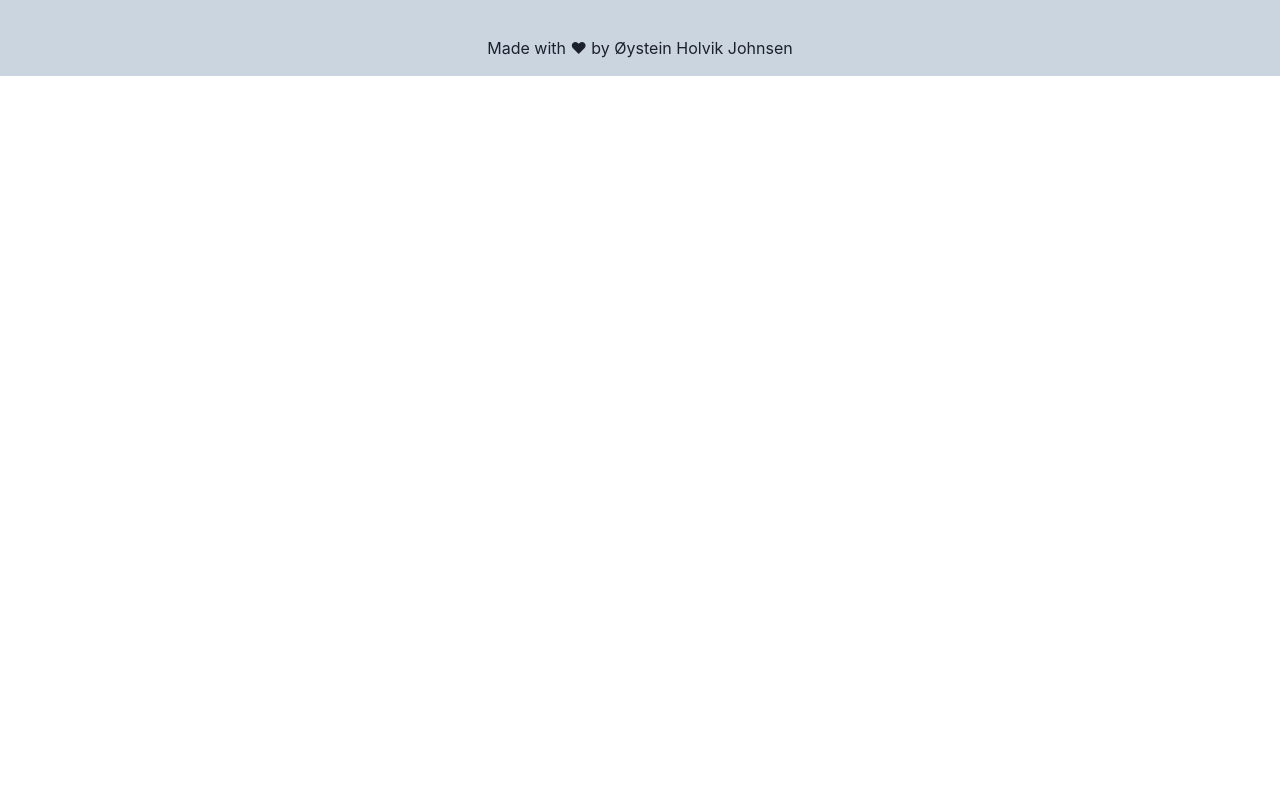
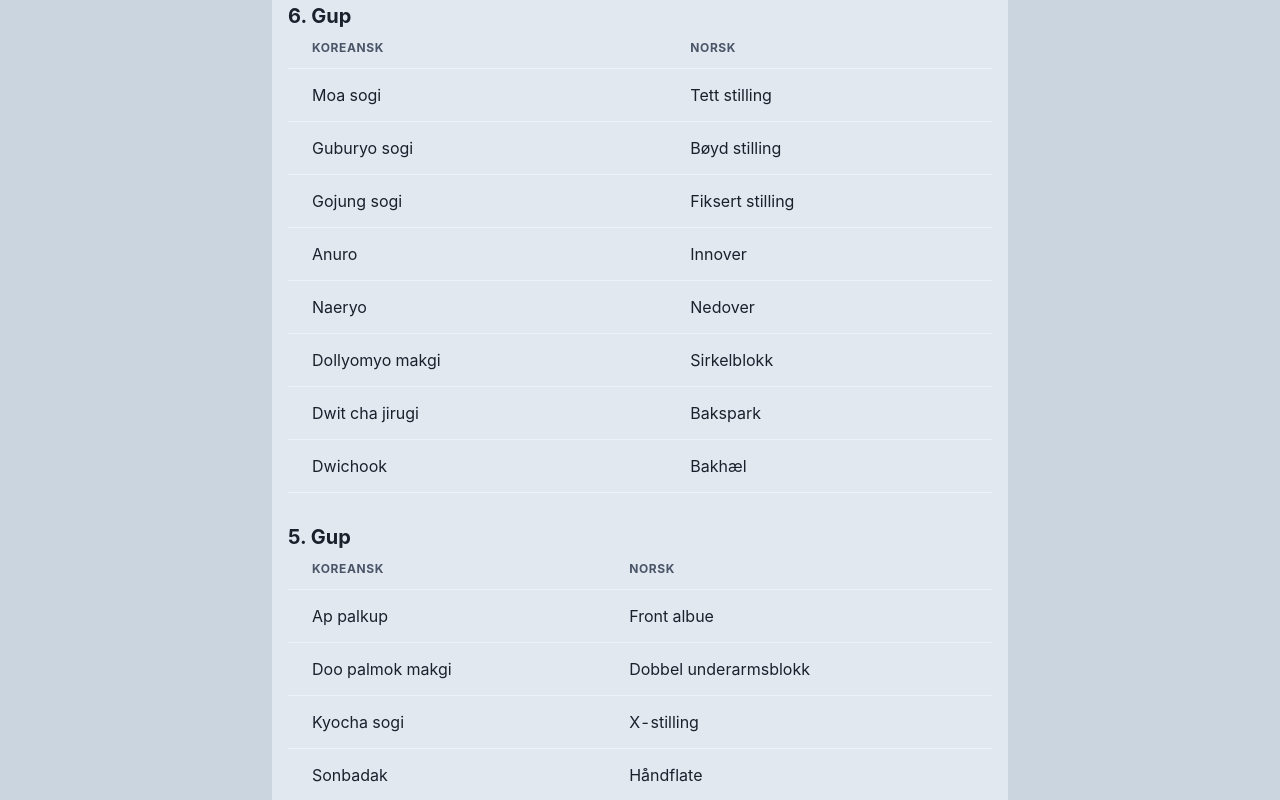
Before and after one commit to ohjohnsen/taekwondo-quiz-web, a React (Create React App) app: page /terminology in a window 1280 px wide. Shown: the part 3920-4720 px from the top of the page. Before the commit the page ends 3996 px from the top, so only its background shows below. Built offline with nearby package versions, Linux system fonts and the light colour scheme; the HTML template or start-up script is replaced by a standard one.

Commit message:
Adding terminology for 6. Gup and 5. Gup

```diff
--- a/src/assets/terminologies.js
+++ b/src/assets/terminologies.js
@@ -319,4 +319,69 @@ export const terminologies = [
     korean: "Sun",
     belt: "7-gup"
   },
+  {
+    norwegian: "Tett stilling",
+    korean: "Moa sogi",
+    belt: "6-gup"
+  },
+  {
+    norwegian: "Bøyd stilling",
+    korean: "Guburyo sogi",
+    belt: "6-gup"
+  },
+  {
+    norwegian: "Fiksert stilling",
+    korean: "Gojung sogi",
+    belt: "6-gup"
+  },
+  {
+    norwegian: "Innover",
+    korean: "Anuro",
+    belt: "6-gup"
+  },
+  {
+    norwegian: "Nedover",
+    korean: "Naeryo",
+    belt: "6-gup"
+  },
+  {
+    norwegian: "Sirkelblokk",
+    korean: "Dollyomyo makgi",
+    belt: "6-gup"
+  },
+  {
+    norwegian: "Bakspark",
+    korean: "Dwit cha jirugi",
+    belt: "6-gup"
+  },
+  {
+    norwegian: "Bakhæl",
+    korean: "Dwichook",
+    belt: "6-gup"
+  },
+  {
+    norwegian: "Front albue",
+    korean: "Ap palkup",
+    belt: "5-gup"
+  },
+  {
+    norwegian: "Dobbel underarmsblokk",
+    korean: "Doo palmok makgi",
+    belt: "5-gup"
+  },
+  {
+    norwegian: "X-stilling",
+    korean: "Kyocha sogi",
+    belt: "5-gup"
+  },
+  {
+    norwegian: "Håndflate",
+    korean: "Sonbadak",
+    belt: "5-gup"
+  },
+  {
+    norwegian: "To-steg sparring",
+    korean: "Ibo matsogi",
+    belt: "5-gup"
+  },
 ];
--- a/src/components/BeltMultiSelect.jsx
+++ b/src/components/BeltMultiSelect.jsx
@@ -1,7 +1,7 @@
 
-import { Select } from "chakra-react-select";
-import { BeltSelectOptions } from './Constants';
-import { Box } from "@chakra-ui/react";
+import { Select } from 'chakra-react-select';
+import { BeltSelectOptions } from './constants';
+import { Box } from '@chakra-ui/react';
 
 const BeltMultiSelect = props => {
   const { onChange } = props;
--- a/src/components/Constants.jsx
+++ /dev/null
@@ -1,29 +0,0 @@
-export const BeltSelectOptions = [
-  {
-    label: "10. Gup",
-    value: "10-gup",
-  },
-  {
-    label: "9. Gup",
-    value: "9-gup",
-  },
-  {
-    label: "8. Gup",
-    value: "8-gup",
-  },
-  {
-    label: "7. Gup",
-    value: "7-gup",
-  },
-];
-
-export const LanguageSelectOptions = [
-  {
-    label: "Koreansk til norsk",
-    value: "koreanToNorwegian",
-  },
-  {
-    label: "Norsk til koreansk",
-    value: "norwegianToKorean",
-  },
-];
--- a/src/components/NavLink.jsx
+++ b/src/components/NavLink.jsx
@@ -1,6 +1,5 @@
-import { Box } from "@chakra-ui/react";
-import { Link } from "react-router-dom";
-import React from "react";
+import { Box } from '@chakra-ui/react';
+import React from 'react';
 
 const NavLink = props => {
   const { children } = props;
--- /dev/null
+++ b/src/components/constants.js
@@ -0,0 +1,37 @@
+export const BeltSelectOptions = [
+  {
+    label: "10. Gup",
+    value: "10-gup",
+  },
+  {
+    label: "9. Gup",
+    value: "9-gup",
+  },
+  {
+    label: "8. Gup",
+    value: "8-gup",
+  },
+  {
+    label: "7. Gup",
+    value: "7-gup",
+  },
+  {
+    label: "6. Gup",
+    value: "6-gup",
+  },
+  {
+    label: "5. Gup",
+    value: "5-gup",
+  },
+];
+
+export const LanguageSelectOptions = [
+  {
+    label: "Koreansk til norsk",
+    value: "koreanToNorwegian",
+  },
+  {
+    label: "Norsk til koreansk",
+    value: "norwegianToKorean",
+  },
+];
```
Also changed, not shown: src/components/LanguageSelect.jsx (+6 -6 lines), src/components/Page.jsx (+12 -12 lines), src/pages/TerminologyPage.jsx (+13 -13 lines), src/pages/TerminologyQuizPage.jsx (+31 -31 lines).
